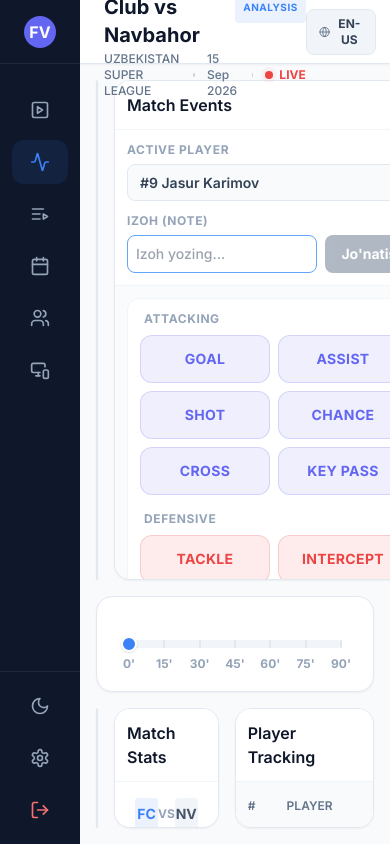
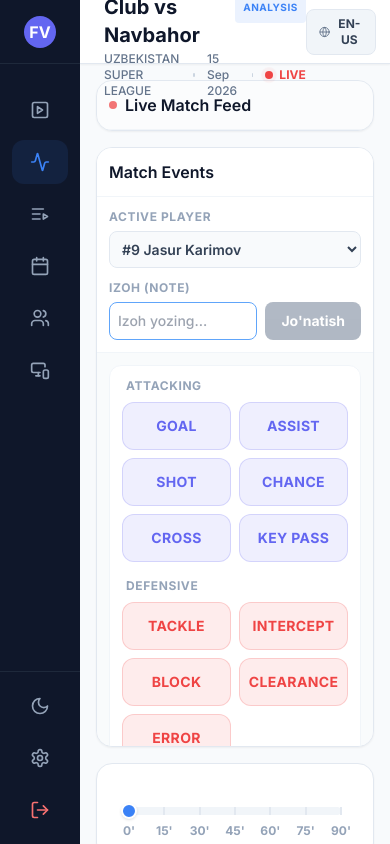
Before and after one commit to kama541/footbol-analis, a React (Vite) app: page /live in a window 390 px wide. Built offline with nearby package versions, Linux system fonts and the light colour scheme.

Commit message:
style: make live tagging dashboard responsive for tablets

```diff
--- a/src/pages/LiveTagging.tsx
+++ b/src/pages/LiveTagging.tsx
@@ -13,10 +13,10 @@
   return (
     <div className="h-full flex flex-col p-4 gap-4 overflow-y-auto">
       {/* Top Section: Video & Tagging */}
-      <div className="flex gap-4 shrink-0 min-h-[500px]" style={{ height: '65%' }}>
+      <div className="flex flex-col lg:flex-row gap-4 shrink-0 lg:h-[65vh] min-h-min lg:min-h-[500px]">
         {/* Video Player */}
-        <div className="flex-1 bg-white dark:bg-slate-900 rounded-2xl shadow-sm border border-slate-200 dark:border-slate-800 flex flex-col overflow-hidden transition-colors">
-          <div className="p-3 border-b border-slate-100 dark:border-slate-800 flex items-center justify-between bg-slate-50/50 dark:bg-slate-800/50">
+        <div className="flex-1 bg-white dark:bg-slate-900 rounded-2xl shadow-sm border border-slate-200 dark:border-slate-800 flex flex-col overflow-hidden transition-colors h-[350px] sm:h-[450px] lg:h-auto">
+          <div className="p-3 border-b border-slate-100 dark:border-slate-800 flex items-center justify-between bg-slate-50/50 dark:bg-slate-800/50 shrink-0">
             <h2 className="font-semibold text-football-navy dark:text-white flex items-center gap-2">
               <span className="w-2 h-2 rounded-full bg-football-red animate-pulse"></span>
               {t('live_tagging.live_match_feed')}
@@ -28,26 +28,28 @@
         </div>
 
         {/* Tagging Panel */}
-        <div className="w-80 bg-white dark:bg-slate-900 rounded-2xl shadow-sm border border-slate-200 dark:border-slate-800 flex flex-col overflow-hidden shrink-0 transition-colors">
+        <div className="w-full lg:w-80 bg-white dark:bg-slate-900 rounded-2xl shadow-sm border border-slate-200 dark:border-slate-800 flex flex-col overflow-hidden shrink-0 transition-colors h-[600px] lg:h-auto">
           <TaggingPanel />
         </div>
       </div>
 
       {/* Middle Section: Timeline */}
-      <div className="h-24 bg-white dark:bg-slate-900 rounded-2xl shadow-sm border border-slate-200 dark:border-slate-800 shrink-0 transition-colors">
+      <div className="h-24 bg-white dark:bg-slate-900 rounded-2xl shadow-sm border border-slate-200 dark:border-slate-800 shrink-0 transition-colors overflow-hidden">
         <GameTimeline />
       </div>
 
       {/* Bottom Section: Events, Stats, Tracking */}
-      <div className="flex-1 flex gap-4 min-h-0">
-        <div className="flex-1 bg-white dark:bg-slate-900 rounded-2xl shadow-sm border border-slate-200 dark:border-slate-800 overflow-hidden flex flex-col transition-colors">
+      <div className="flex flex-col xl:flex-row gap-4 shrink-0 xl:flex-1 xl:min-h-0">
+        <div className="w-full xl:flex-1 bg-white dark:bg-slate-900 rounded-2xl shadow-sm border border-slate-200 dark:border-slate-800 overflow-hidden flex flex-col transition-colors h-[400px] xl:h-auto">
           <RecentEvents />
         </div>
-        <div className="w-72 bg-white dark:bg-slate-900 rounded-2xl shadow-sm border border-slate-200 dark:border-slate-800 overflow-hidden flex flex-col transition-colors">
-          <MatchStats />
-        </div>
-        <div className="w-96 bg-white dark:bg-slate-900 rounded-2xl shadow-sm border border-slate-200 dark:border-slate-800 overflow-hidden flex flex-col transition-colors">
-          <PlayerTracking />
+        <div className="flex flex-col md:flex-row gap-4 w-full xl:w-auto shrink-0">
+          <div className="w-full md:w-1/2 xl:w-72 bg-white dark:bg-slate-900 rounded-2xl shadow-sm border border-slate-200 dark:border-slate-800 overflow-hidden flex flex-col transition-colors h-[400px] xl:h-auto">
+            <MatchStats />
+          </div>
+          <div className="w-full md:w-1/2 xl:w-96 bg-white dark:bg-slate-900 rounded-2xl shadow-sm border border-slate-200 dark:border-slate-800 overflow-hidden flex flex-col transition-colors h-[400px] xl:h-auto">
+            <PlayerTracking />
+          </div>
         </div>
       </div>
     </div>
```
